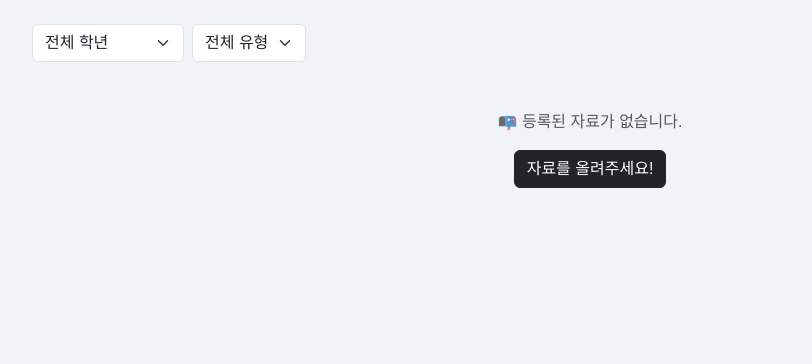
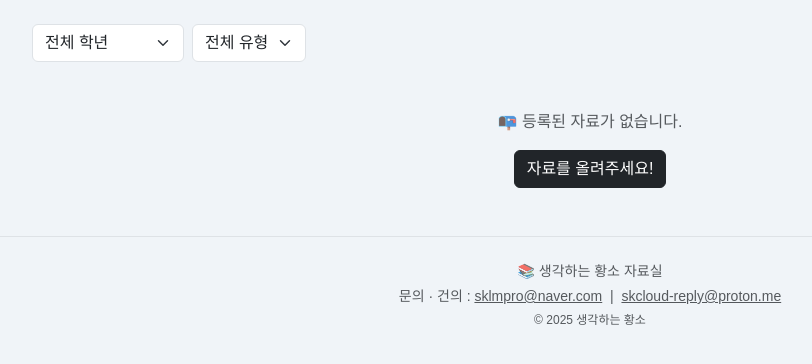
Before and after one commit to skcloud61/---, a Flask app: page / in a window 1280 px wide. Shown: the part 56-420 px from the top of the page, without its empty margins (50-862 px from the left). Run offline with Flask 3, Linux system fonts and the light colour scheme; a user stored in the database is signed in; data comes from the database, SQL or seed files in the repository; data that the repository does not hold is empty; parts of the project's set-up code (start-up, migrations or seed data) failed here and were passed over.

Commit message:
Update index.html

```diff
--- a/templates/index.html
+++ b/templates/index.html
@@ -129,6 +129,20 @@
   {% endif %}
 </div>
 
+<!-- ── 푸터 ── -->
+<footer class="mt-5 py-4 border-top text-center text-muted small">
+  <div class="container">
+    <p class="mb-1">📚 생각하는 황소 자료실</p>
+    <p class="mb-1">
+      문의 · 건의 :
+      <a href="mailto:sklmpro@naver.com" class="text-muted">sklmpro@naver.com</a>
+      &nbsp;|&nbsp;
+      <a href="mailto:skcloud-reply@proton.me" class="text-muted">skcloud-reply@proton.me</a>
+    </p>
+    <p class="mb-0" style="font-size:0.75rem;">© 2025 생각하는 황소</p>
+  </div>
+</footer>
+
 <!-- ── JS ── -->
 <script>
 // 좋아요
```
